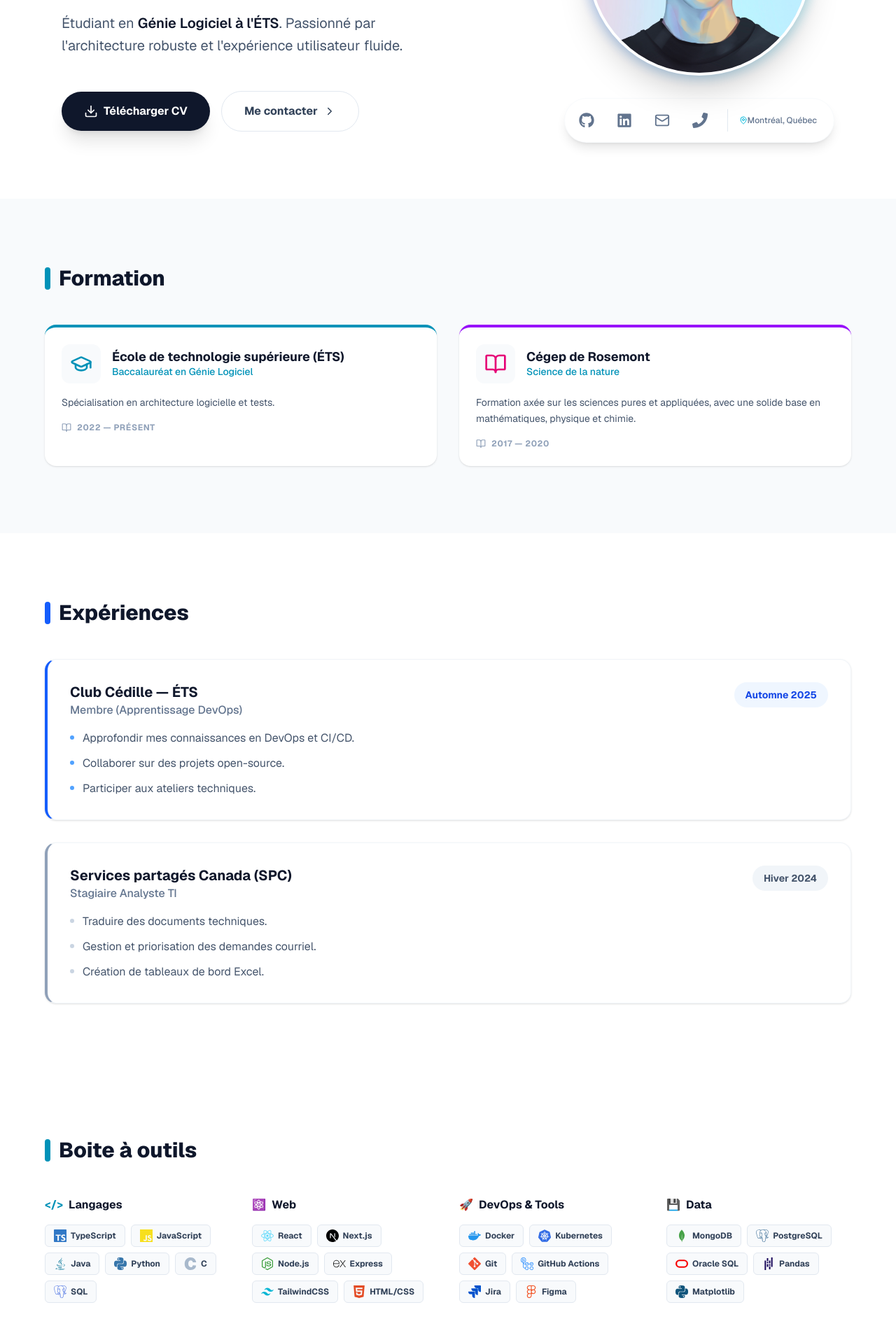
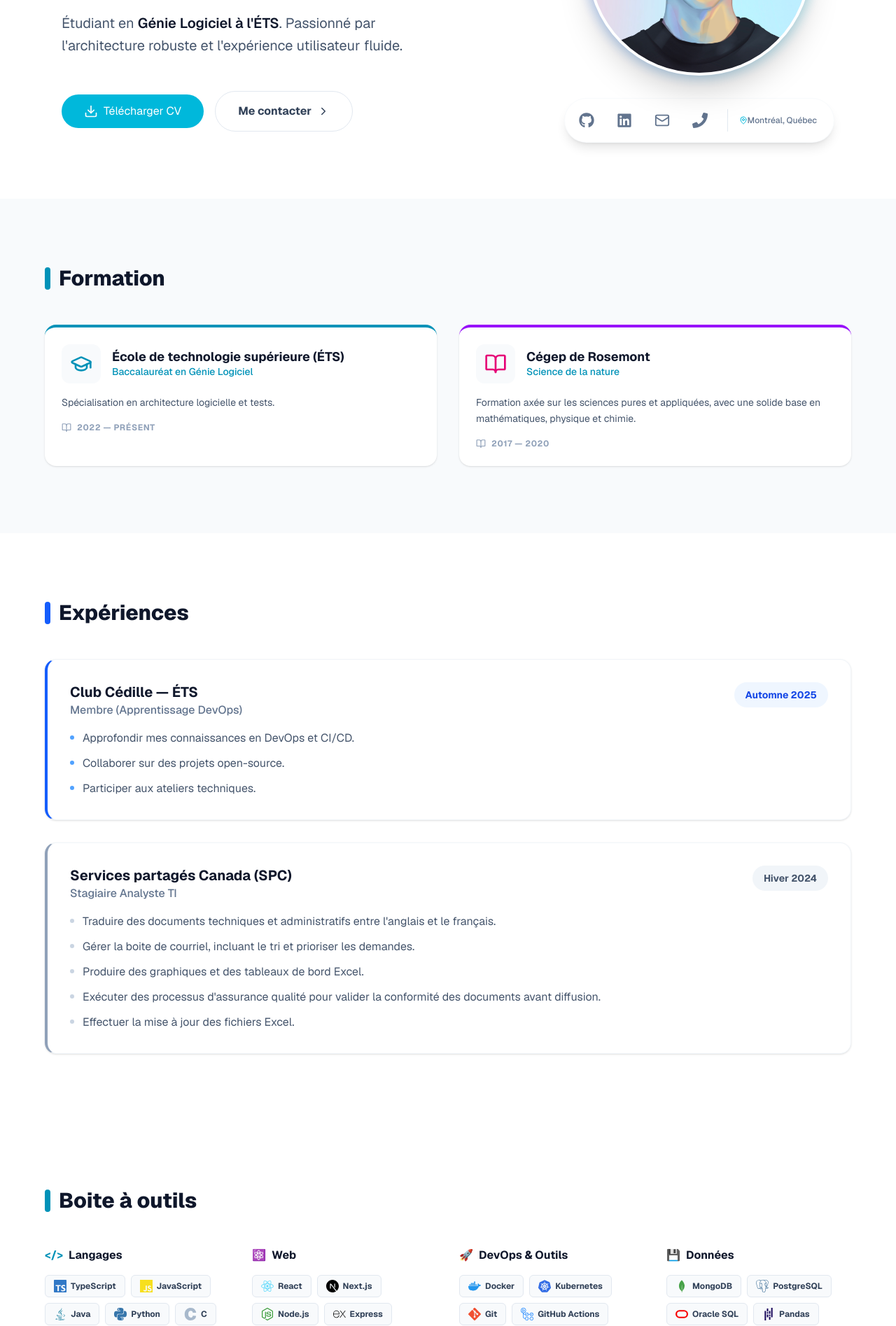
Before and after one commit to nqlp/cv-next, a Next.js app: page /Paul_Nguyen_CV.pdf in a window 1280 px wide. Shown: the part 340-2235 px from the top of the page at 70% size. Built offline with nearby package versions, Linux system fonts and the light colour scheme.

Commit message:
update skills, experience section and updating en/fr

```diff
--- a/messages/en.json
+++ b/messages/en.json
@@ -34,10 +34,19 @@
         "spc_date": "Winter 2024",
         "spc_task_1": "Translating technical documents.",
         "spc_task_2": "Managing and prioritizing email requests.",
-        "spc_task_3": "Creating Excel dashboards."
+        "spc_task_3": "Creating Excel dashboards.",
+        "spc_task_4": "Executing quality assurance processes to validate document compliance before distribution.",
+        "spc_task_5": "Updating Excel files."
     },
     "Skills": {
-        "title": "Toolbox"
+        "title": "Toolbox",
+        "categories": {
+            "languages": "Languages",
+            "web": "Web",
+            "devops_tools": "DevOps & Tools",
+            "data": "Data",
+            "other": "Other"
+        }
     },
     "Projects": {
         "title": "My Projects",
--- a/messages/fr.json
+++ b/messages/fr.json
@@ -32,12 +32,21 @@
         "spc_title": "Services partagés Canada (SPC)",
         "spc_role": "Stagiaire Analyste TI",
         "spc_date": "Hiver 2024",
-        "spc_task_1": "Traduire des documents techniques.",
-        "spc_task_2": "Gestion et priorisation des demandes courriel.",
-        "spc_task_3": "Création de tableaux de bord Excel."
+        "spc_task_1": "Traduire des documents techniques et administratifs entre l'anglais et le français.",
+        "spc_task_2": "Gérer la boite de courriel, incluant le tri et prioriser les demandes.",
+        "spc_task_3": "Produire des graphiques et des tableaux de bord Excel.",
+        "spc_task_4": "Exécuter des processus d'assurance qualité pour valider la conformité des documents avant diffusion.",
+        "spc_task_5": "Effectuer la mise à jour des fichiers Excel."
     },
     "Skills": {
-        "title": "Boite à outils"
+        "title": "Boite à outils",
+        "categories": {
+            "languages": "Langages",
+            "web": "Web",
+            "devops_tools": "DevOps & Outils",
+            "data": "Données",
+            "other": "Autres"
+        }
     },
     "Projects": {
         "title": "Mes Projets",
--- a/src/components/sections/ExperienceSection.tsx
+++ b/src/components/sections/ExperienceSection.tsx
@@ -69,7 +69,7 @@ export default function ExperienceSection() {
             </div>
 
             <ul className="space-y-3">
-              {[tExp("spc_task_1"), tExp("spc_task_2"), tExp("spc_task_3")].map((item, i) => (
+              {[tExp("spc_task_1"), tExp("spc_task_2"), tExp("spc_task_3"), tExp("spc_task_4"), tExp("spc_task_5")].map((item, i) => (
                 <li key={i} className="flex items-start gap-3 text-slate-600">
                   <span className="mt-2 w-1.5 h-1.5 rounded-full bg-slate-300 shrink-0"></span>
                   {item}
--- a/src/components/sections/HeroSection.tsx
+++ b/src/components/sections/HeroSection.tsx
@@ -34,14 +34,15 @@ export default function HeroSection() {
         </p>
 
         <div className="flex flex-col sm:flex-row items-center justify-center md:justify-start gap-4 pt-4">
-          <Link
+          <a
             href="/Paul_Nguyen_CV.pdf"
             target="_blank"
-            className="w-full sm:w-auto flex items-center justify-center gap-2 bg-slate-900 text-white px-8 py-4 rounded-full font-bold hover:bg-blue-700 transition-all shadow-xl hover:-translate-y-1"
+            rel="noopener noreferrer"
+            className="w-full sm:w-auto flex items-center justify-center gap-2 bg-cyan-500 text-white px-8 py-3 rounded-full transition hover:bg-cyan-600"
           >
             <Download size={20} />
             {tHero("download_cv")}
-          </Link>
+          </a>
           <Link
             href="/contact"
             className="w-full sm:w-auto group flex items-center justify-center gap-2 text-slate-700 font-bold px-8 py-4 rounded-full border border-slate-200 hover:border-cyan-500 hover:text-cyan-600 transition-all bg-white cursor-pointer"
--- a/src/components/sections/SkillsSection.tsx
+++ b/src/components/sections/SkillsSection.tsx
@@ -31,9 +31,9 @@ export default function SkillsSection() {
           viewport={{ once: true, amount: 0.2 }}
         >
           {skillCategories.map((category) => (
-            <motion.div key={category.title} variants={itemVariants} className="space-y-4">
+            <motion.div key={category.key} variants={itemVariants} className="space-y-4">
               <h3 className="font-bold text-slate-900 flex items-center gap-2">
-                <span className={category.iconColor}>{category.icon}</span> {category.title}
+                <span className={category.iconColor}>{category.icon}</span> {tSkills(`categories.${category.key}`)}
               </h3>
               <div className="flex flex-wrap gap-2">
                 {category.skills.map(skill => (
--- a/src/data/skills.ts
+++ b/src/data/skills.ts
@@ -1,29 +1,34 @@
 export const skillCategories = [
     {
+        key: "languages",
         title: "Langages",
         icon: "</>",
         iconColor: "text-cyan-600",
         skills: ["TypeScript", "JavaScript", "Java", "Python", "C", "SQL"],
     },
     {
+        key: "web",
         title: "Web",
         icon: "⚛️",
         iconColor: "text-blue-600",
         skills: ["React", "Next.js", "Node.js", "Express", "TailwindCSS", "HTML/CSS"],
     },
     {
+        key: "devops_tools",
         title: "DevOps & Tools",
         icon: "🚀",
         iconColor: "text-rose-600",
         skills: ["Docker", "Kubernetes", "Git", "GitHub Actions", "Jira", "Figma"],
     },
     {
+        key: "data",
         title: "Data",
         icon: "💾",
         iconColor: "text-cyan-600",
         skills: ["MongoDB", "PostgreSQL", "Oracle SQL", "Pandas", "Matplotlib"],
     },
     {
+        key: "other",
         title: "Autres",
         icon: "🔧",
         iconColor: "text-green-600",
```
